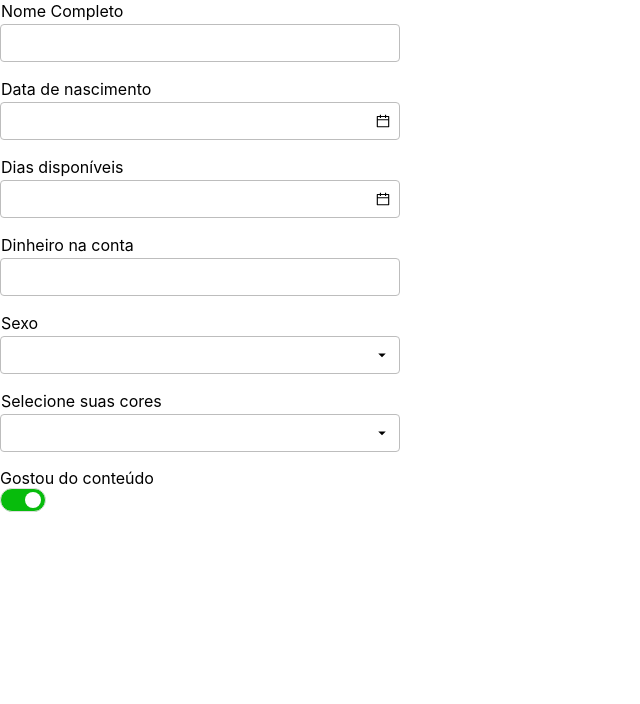
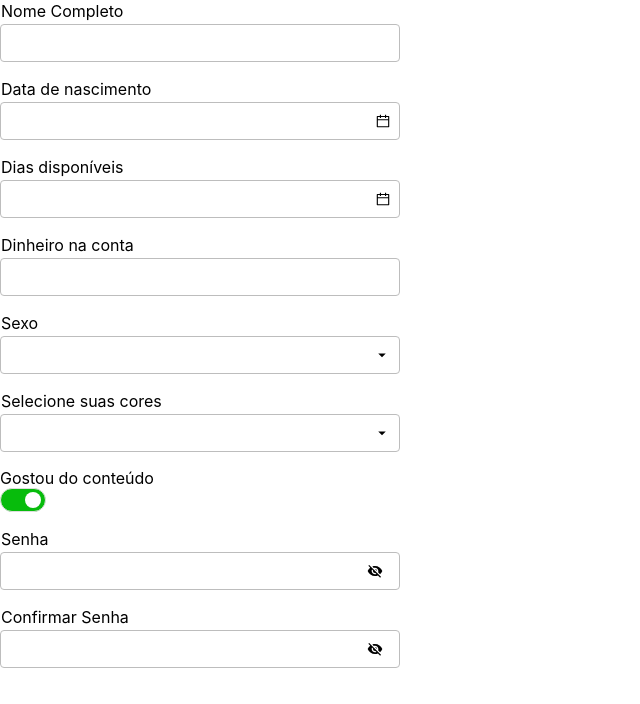
Before and after one commit to RaphaelOliveiraMoura/design-system-frontend, a React (Create React App) app: page /inputs in a window 1280 px wide. Shown: the top 704 px of the page, without its empty margins (0-640 px from the left). Built offline with nearby package versions, Linux system fonts and the light colour scheme.

Commit message:
feat: add password input

```diff
--- a/src/components/inputs/index.ts
+++ b/src/components/inputs/index.ts
@@ -4,3 +4,4 @@ export * from './range-date';
 export * from './select';
 export * from './mult-select';
 export * from './toggle';
+export * from './password';
--- /dev/null
+++ b/src/components/inputs/password/index.tsx
@@ -0,0 +1,24 @@
+import React, { useState } from 'react';
+
+import { TextField, TextFieldProps } from '../textfield';
+
+import * as S from './styles';
+
+export const PasswordInput: React.FC<TextFieldProps> = ({
+  inputProps,
+  ...props
+}) => {
+  const [showPassword, setShowPassword] = useState(false);
+
+  return (
+    <TextField
+      {...props}
+      inputProps={{ ...inputProps, type: showPassword ? 'text' : 'password' }}
+      icon={
+        <S.IconButton onClick={() => setShowPassword(state => !state)}>
+          {showPassword ? <S.Visibility /> : <S.VisibilityOff />}
+        </S.IconButton>
+      }
+    />
+  );
+};
--- /dev/null
+++ b/src/components/inputs/password/styles.ts
@@ -0,0 +1,24 @@
+import styled from 'styled-components';
+
+import { MdVisibility, MdVisibilityOff } from 'react-icons/md';
+
+export const IconButton = styled.button`
+  background: none;
+  display: flex;
+  justify-content: center;
+  align-items: center;
+  padding: 8px;
+  border-radius: 100%;
+  transition: all 0.4s;
+  cursor: pointer;
+
+  &:hover {
+    box-shadow: 3px 3px 14px 4px #ededed;
+    scale: 1.5;
+    background: #eee;
+  }
+`;
+
+export const Visibility = styled(MdVisibility)``;
+
+export const VisibilityOff = styled(MdVisibilityOff)``;
--- a/src/pages/inputs/index.tsx
+++ b/src/pages/inputs/index.tsx
@@ -7,10 +7,14 @@ import {
   SelectInput,
   Option,
   MultSelectInput,
-  ToggleInput
+  ToggleInput,
+  PasswordInput
 } from 'components';
 
-import { completeNameValidator } from 'services/validation/validators';
+import {
+  compareValidatorBuilder,
+  completeNameValidator
+} from 'services/validation/validators';
 import { moneyInputMask } from 'services/mask';
 import * as S from './styles';
 
@@ -22,6 +26,8 @@ type FormData = {
   sex: Option;
   colors: Option[];
   likeContent: boolean;
+  password: string;
+  confirmPassword: string;
 };
 
 export const InputsPage: React.FC = () => {
@@ -32,7 +38,9 @@ export const InputsPage: React.FC = () => {
     rangeDate: '',
     sex: { value: '', label: '' },
     colors: [],
-    likeContent: false
+    likeContent: false,
+    password: '',
+    confirmPassword: ''
   });
 
   const handleChange = (key: keyof FormData) => (value: unknown) =>
@@ -92,6 +100,17 @@ export const InputsPage: React.FC = () => {
           checked={formData.likeContent}
           onChange={handleChange('likeContent')}
         />
+        <PasswordInput
+          label='Senha'
+          onChange={handleChange('password')}
+          value={formData.password}
+        />
+        <PasswordInput
+          label='Confirmar Senha'
+          onChange={handleChange('confirmPassword')}
+          value={formData.confirmPassword}
+          validator={compareValidatorBuilder(formData.password)}
+        />
       </form>
     </S.Container>
   );
--- a/src/pages/pokemons/index.tsx
+++ b/src/pages/pokemons/index.tsx
@@ -7,6 +7,7 @@ import { Pagination } from 'components';
 import { listPokemons } from 'use-cases/list-pokenons';
 
 import { Routes } from 'services/routes';
+import { toast } from 'services/toast';
 import * as S from './styles';
 
 export const PokemonsPage: React.FC = () => {
@@ -30,8 +31,10 @@ export const PokemonsPage: React.FC = () => {
         setPokemons(pokemons);
         setPagination(state => ({ ...state, total }));
       } catch (error) {
-        // eslint-disable-next-line no-console
-        console.log(error);
+        toast.error({
+          title: 'Erro ao listar pokemons',
+          error: error as Error
+        });
       } finally {
         setLoading(false);
       }
--- /dev/null
+++ b/src/services/validation/validators/compare/index.ts
@@ -0,0 +1,16 @@
+import { Validator } from '../..';
+
+export const CompareErrors = {
+  NOT_EQUAL: 'Campos devem ser iguais'
+};
+
+type CompareValidatorBuilder = (valueToCompare: string) => Validator;
+
+export const compareValidatorBuilder: CompareValidatorBuilder =
+  valueToCompare => value => {
+    if (value !== valueToCompare) {
+      return CompareErrors.NOT_EQUAL;
+    }
+
+    return null;
+  };
--- a/src/services/validation/validators/index.ts
+++ b/src/services/validation/validators/index.ts
@@ -2,3 +2,4 @@ export * from './email';
 export * from './required';
 export * from './required-array';
 export * from './complete-name';
+export * from './compare';
```
Also changed, not shown: 1 other file (tests, documents, lock files or other folders).
